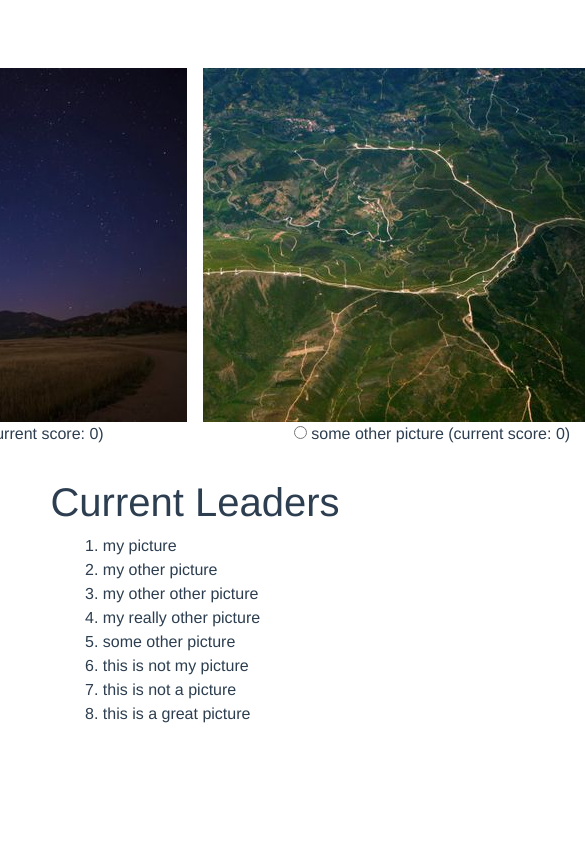
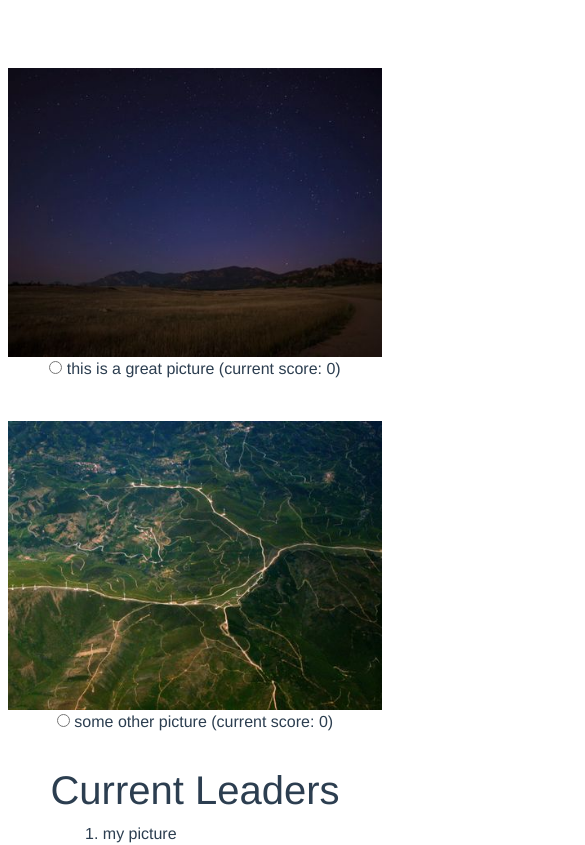
Before and after one commit to chrisminnick/vuemaster, a Vue app: page / in a window 390 px wide. Shown: the top 845 px of the page, 585 px wide, since content can reach past the window. Built offline with nearby package versions, Linux system fonts and the light colour scheme.

Commit message:
Add image responsive sizing and stacking

```diff
--- a/src/App.vue
+++ b/src/App.vue
@@ -1,6 +1,6 @@
 <template>
   <div id="app">
-    <div class="d-flex justify-content-center">
+    <div class="d-flex flex-wrap flex-sm-nowrap justify-content-center">
     <ScenicView v-for="view in viewPair"
                 :key="view.id"
                 v-bind:view="view"
@@ -69,6 +69,7 @@ export default {
           let image1 = Math.floor((Math.random() * count));
           let image2 = Math.floor((Math.random() * count));
           this.viewPair = [this.views[image1], this.views[image2]];
+          //return viewPair;
       }
   },
   beforeMount: function() {
--- a/src/components/ScenicView.vue
+++ b/src/components/ScenicView.vue
@@ -1,7 +1,7 @@
 <template>
-  <div class="scenic-view">
+  <div class="scenic-view p-2">
     <figure>
-    <img v-bind:alt="view.title" :src="require(`../assets/${view.imgUrl}`)" />
+    <img class="img-fluid" v-bind:alt="view.title" :src="require(`../assets/${view.imgUrl}`)" />
     <figcaption>
     <label>
     <input type="radio" name="vote" v-bind:value="view.id" v-on:click="$emit('voted')" />
```
